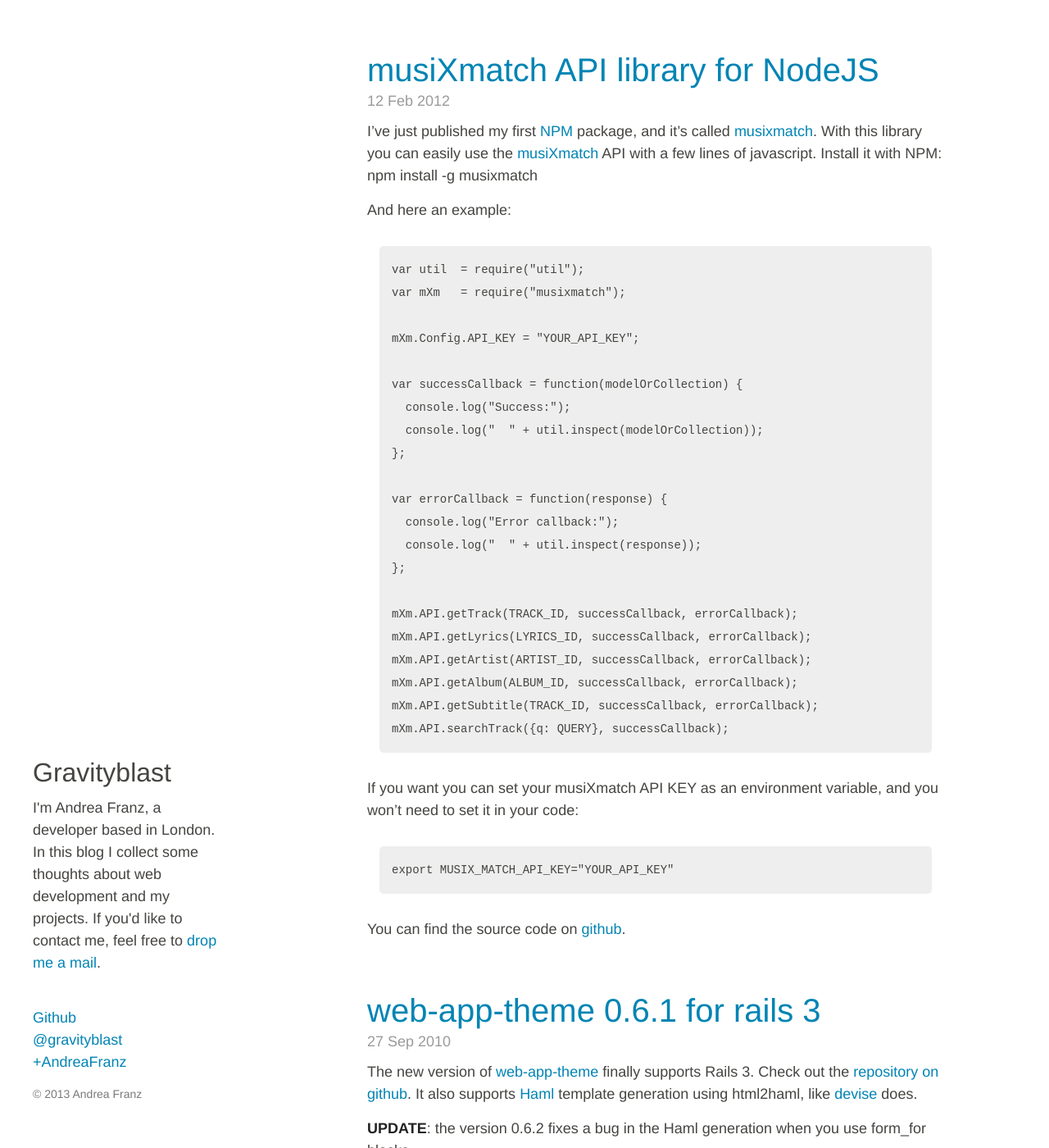
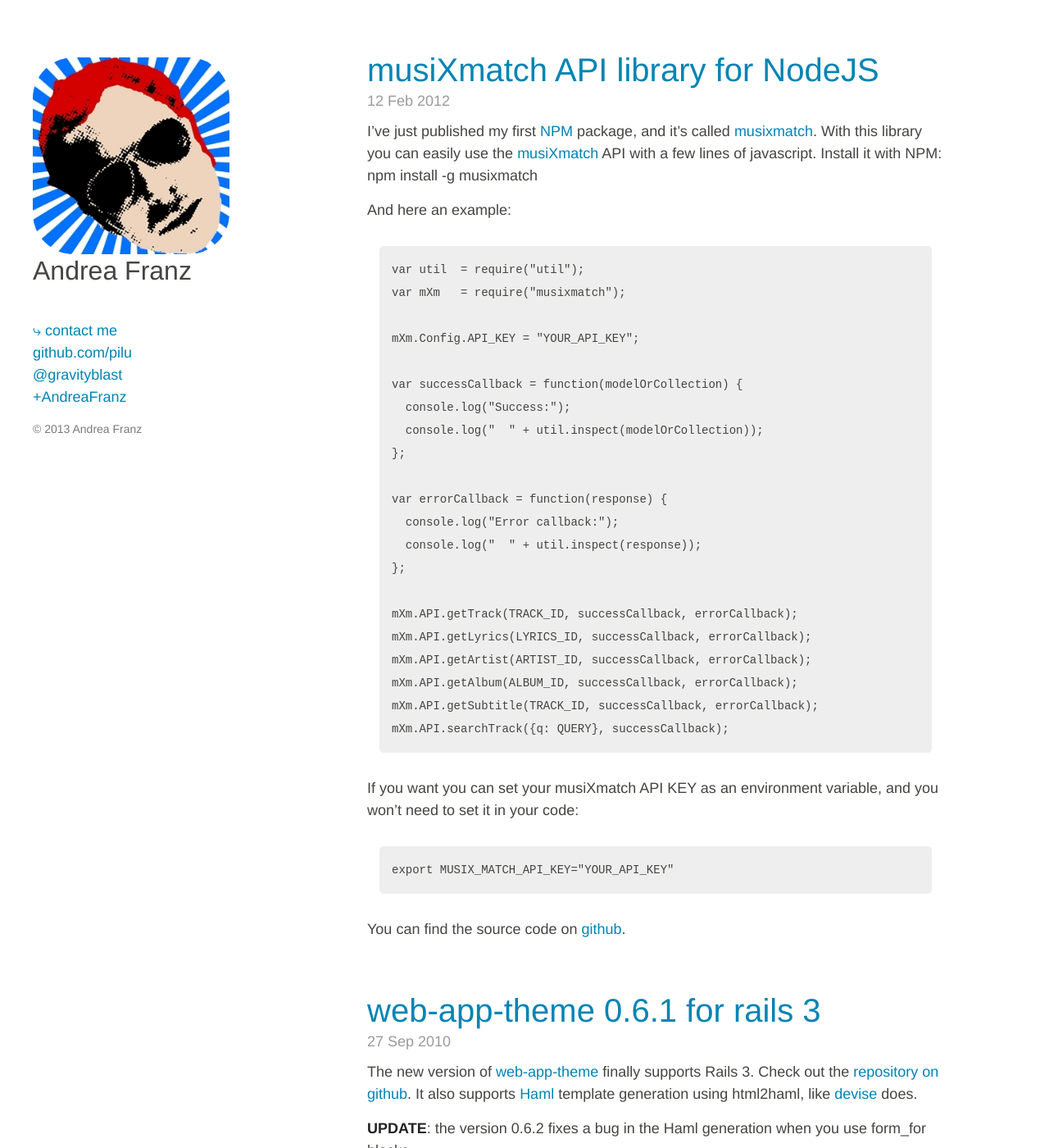
Before and after one commit to gravityblast/gravityblast.com, a Jekyll site: the page built from index.html, in a window 1280 px wide and 1400 px high. Shown: the whole window at 82% size. Built offline with Jekyll 4.4.1, drawn with Linux system fonts in a browser that asks for light colours; Markdown is read by kramdown in place of the engine named in the settings; the list of posts is cut into pages by our own code.

Commit message:
updated info

```diff
--- a/_layouts/default.html
+++ b/_layouts/default.html
@@ -20,13 +20,16 @@
 
     <header class="masthead">
       <div class="masthead-inner">
-        <h1><a href="/">Gravityblast</a></h1>
-        <p class="lead">I'm Andrea Franz, a developer based in London. In this blog I collect some thoughts about web development and my projects. If you'd like to contact me, feel free to <a href="mailto:andrea@gravityblast.com">drop me a mail</a>.</p>
+        <img src="/public/images/logo.jpg" class="logo" />
+        <h1><a href="/">Andrea Franz</a></h1>
 
         <div class="colophon">
           <ul class="colophon-links">
             <li>
-              <a href="https://github.com/pilu">Github</a>
+              <a href="mailto:andrea@gravityblast.com">⤷ contact me</a>
+            </li>
+            <li>
+              <a href="https://github.com/pilu">github.com/pilu</a>
             </li>
             <li>
               <a href="http://twitter.com/gravityblast">@gravityblast</a>
--- a/public/css/hyde.css
+++ b/public/css/hyde.css
@@ -190,6 +190,11 @@
   /* color: #fff; */
   /* background-color: #2a2a2a; */
 }
+.masthead .logo{
+  width: 100px;
+  margin: 0 auto;
+  border-radius: 50px;
+}
 .masthead-inner {
   padding: 20px;
 }
@@ -312,7 +317,7 @@
 
 @media (min-width: 768px) {
   .masthead-inner {
-    padding: 40px;
+    padding: 60px 40px 0;
   }
   .posts {
     margin-left: 40px;
@@ -326,7 +331,7 @@
     font-size: 18px;
   }
   .lead {
-    font-size: 18px;
+    font-size: 14px;
   }
 
   /* Center container in available real estate */
@@ -339,23 +344,19 @@
   /* Fix the masthead to the side for impact and awesomeness */
   .masthead {
     position: fixed;
-    top: 0;
+    top: 10px;
     left: 0;
-    bottom: 0;
     width: 25%;
-    margin-bottom: 0;
+    height: 1px;
+  }
+  .masthead .logo {
+    width: 100%;
   }
   .masthead-inner ul li {
     display: block;
   }
   .masthead-inner ul li:after {
     content: "";
-  }
-  .masthead-inner {
-    position: absolute;
-    bottom: 0;
-    right: 0;
-    left: 0;
   }
   .masthead h1 {
     font-size: 32px;
```
Also changed, not shown: public/images/logo.jpg (added).
